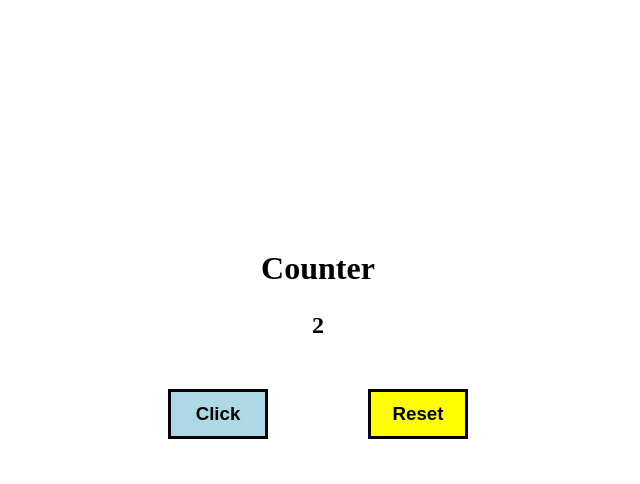
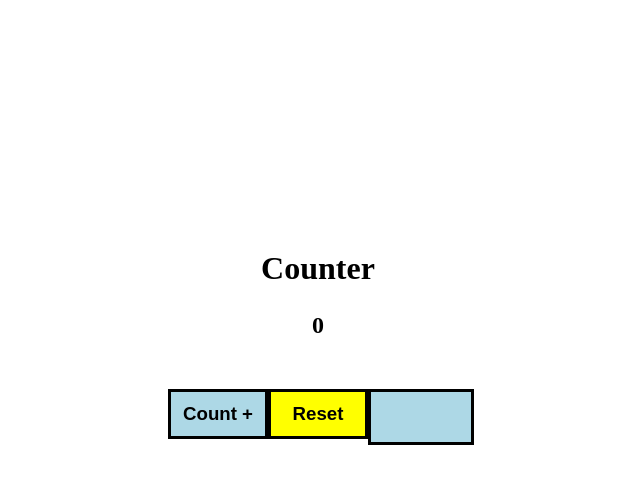
Before and after one commit to Azachary8232/counter, a Flask app: page / in a window 1280 px wide. Shown: the top 484 px of the page, without its empty margins (322-962 px from the left). Run offline with Flask 2, Linux system fonts and the light colour scheme.

Commit message:
Add Counts

```diff
--- a/server.py
+++ b/server.py
@@ -1,9 +1,32 @@
-from flask import Flask, render_template
+from flask import Flask, render_template, session, redirect, request
 app = Flask(__name__)
+app.secret_key = "skittles"
+
+
 
 @app.route('/')
 def hello():
+    if 'count' in session:
+        session['count'] = session['count'] +1
+    else:
+        session['count'] = 0
     return render_template("index.html")
+
+@app.route('/add')
+def add_count():
+    session['count'] = session['count'] + 1
+    return redirect('/')
+
+@app.route('/destroy_session')
+def destroy():
+    session.clear()
+    return redirect("/",)
+
+@app.route('/user_add', methods = ["POST"])
+def user_input():
+    session['count'] += int(request.form['input']) - 1
+    return redirect('/')
+
 
 if __name__ == "__main__":
     app.run(debug=True)
--- a/templates/index.html
+++ b/templates/index.html
@@ -11,11 +11,19 @@
 
 <div id="counter">
     <h1>Counter</h1>
-    <h2>2</h2>
+    <h2>{{session['count']}}</h2>
 </div>
 <div id="button">
-    <button class="btn" id="btn1">Click</button>
-    <button class="btn" id="btn2">Reset</button>
+    <form action="/add">
+        <button class="btn" id="btn1" >Count +</button>
+    </form>
+    <form action="/destroy_session">
+        <button class="btn" id="btn2" >Reset</button>
+    </form>
+    <form action="/user_add" method="post">
+        <input type="text" name="input" class="btn" id="btn1">
+    </form>
+
 </div>
 
 
```
